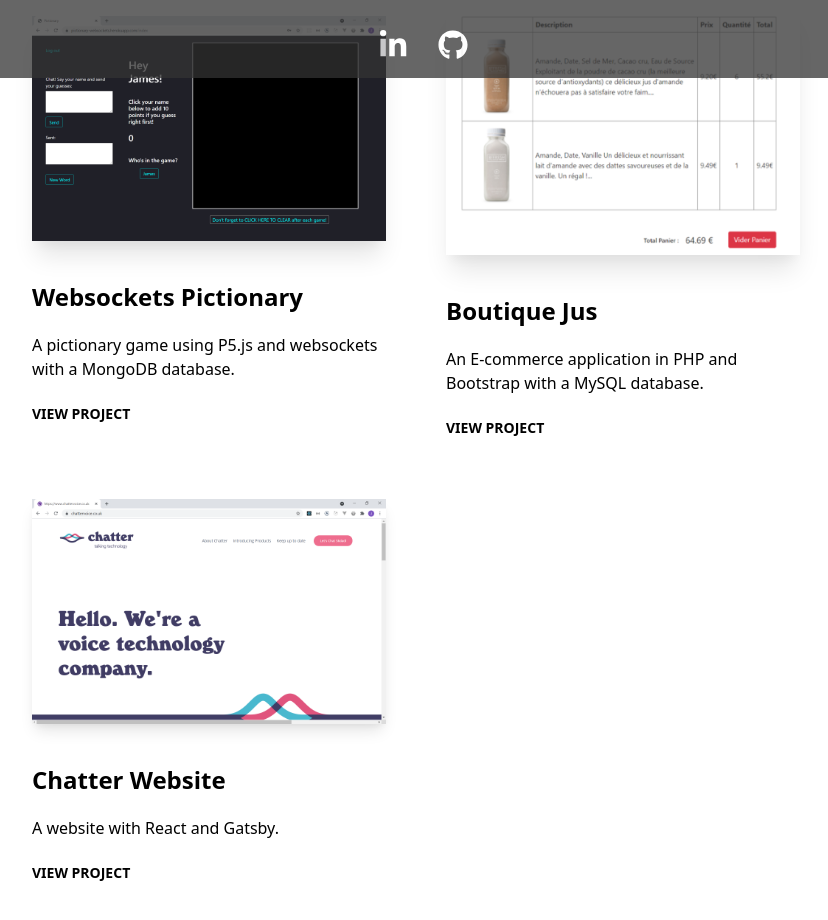
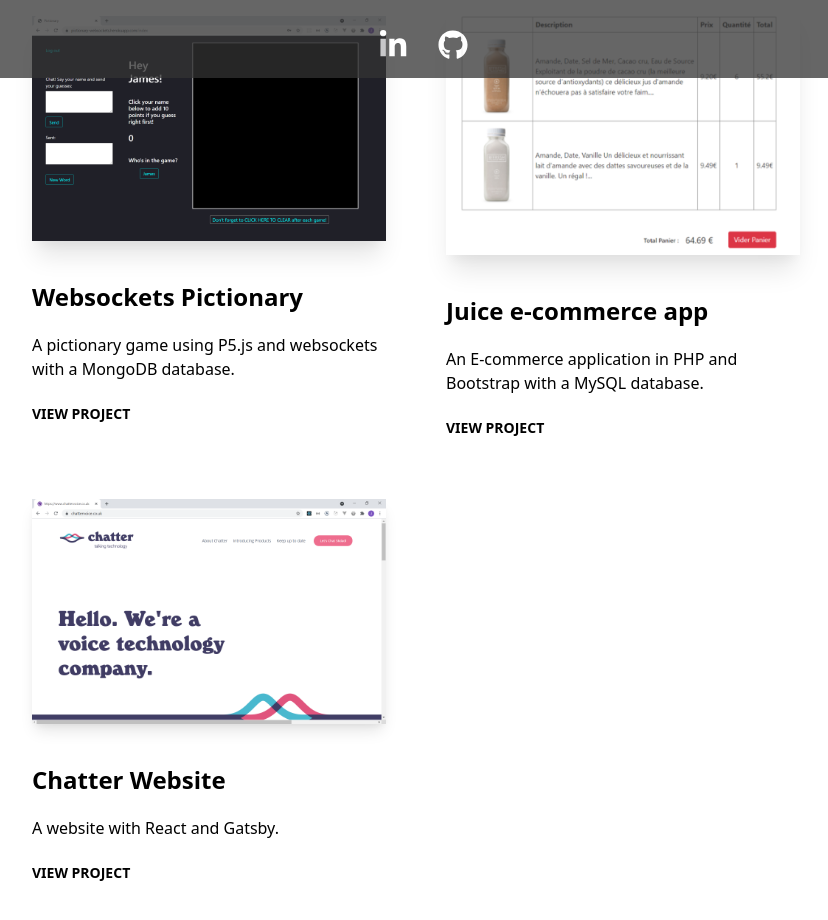
Before and after one commit to james-webdev/portfolio_site, a Gatsby site: page /projects in a window 1280 px wide. Shown: the part 722-1642 px from the top of the page, without its empty margins (224-1052 px from the left). Built offline with nearby package versions, Linux system fonts and the light colour scheme; Gatsby itself is replaced by a stand-in of ours.

Commit message:
changes to main

```diff
--- a/src/pages/projects.js
+++ b/src/pages/projects.js
@@ -99,7 +99,7 @@ const Projects = () => {
               </div>
               <div className="text-left ">
                 <p className="mt-3 text-xl sm:text-2xl font-bold mt-0 md:mt-10">
-                  Boutique Jus
+                Juice e-commerce app
                 </p>
                 <p className="smallprojectstext mt-5 text-md">
                   An E-commerce application in PHP and Bootstrap with a MySQL
--- a/src/pages/projects/artbook.js
+++ b/src/pages/projects/artbook.js
@@ -292,7 +292,7 @@ const ArtBook = () => {
               </div>
               <div className="text-left ">
                 <p className="mt-3 text-xl sm:text-2xl font-bold mt-0 md:mt-10">
-                  Boutique Jus
+                Juice e-commerce app
                 </p>
                 <p className="smallprojectstext mt-5 text-md">
                   An E-commerce application in PHP and Bootstrap with a MySQL
--- a/src/pages/projects/guardian.js
+++ b/src/pages/projects/guardian.js
@@ -229,7 +229,7 @@ const Guardian = () => {
               </div>
               <div className="text-left ">
                 <p className="mt-3 text-xl sm:text-2xl font-bold mt-0 md:mt-10">
-                  Boutique Jus
+                Juice e-commerce app
                 </p>
                 <p className="smallprojectstext mt-5 text-md">
                   An E-commerce application in PHP and Bootstrap with a MySQL
--- a/src/pages/projects/pictionary.js
+++ b/src/pages/projects/pictionary.js
@@ -271,7 +271,7 @@ const Pictionary = () => {
               </div>
               <div className="text-left ">
                 <p className="mt-3 text-xl sm:text-2xl font-bold mt-0 md:mt-10">
-                  Boutique Jus
+                Juice e-commerce app
                 </p>
                 <p className="smallprojectstext mt-5 text-md">
                   An E-commerce application in PHP and Bootstrap with a MySQL
```
